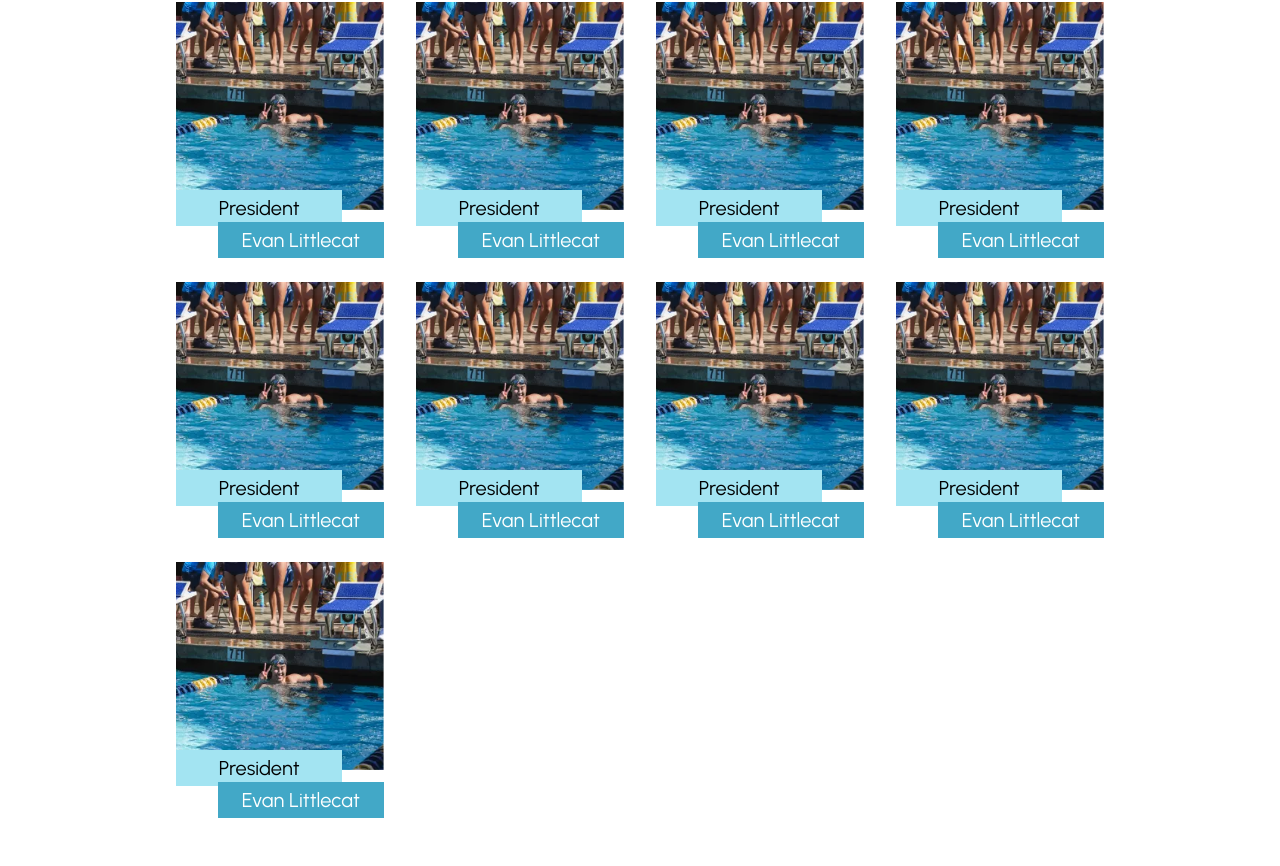
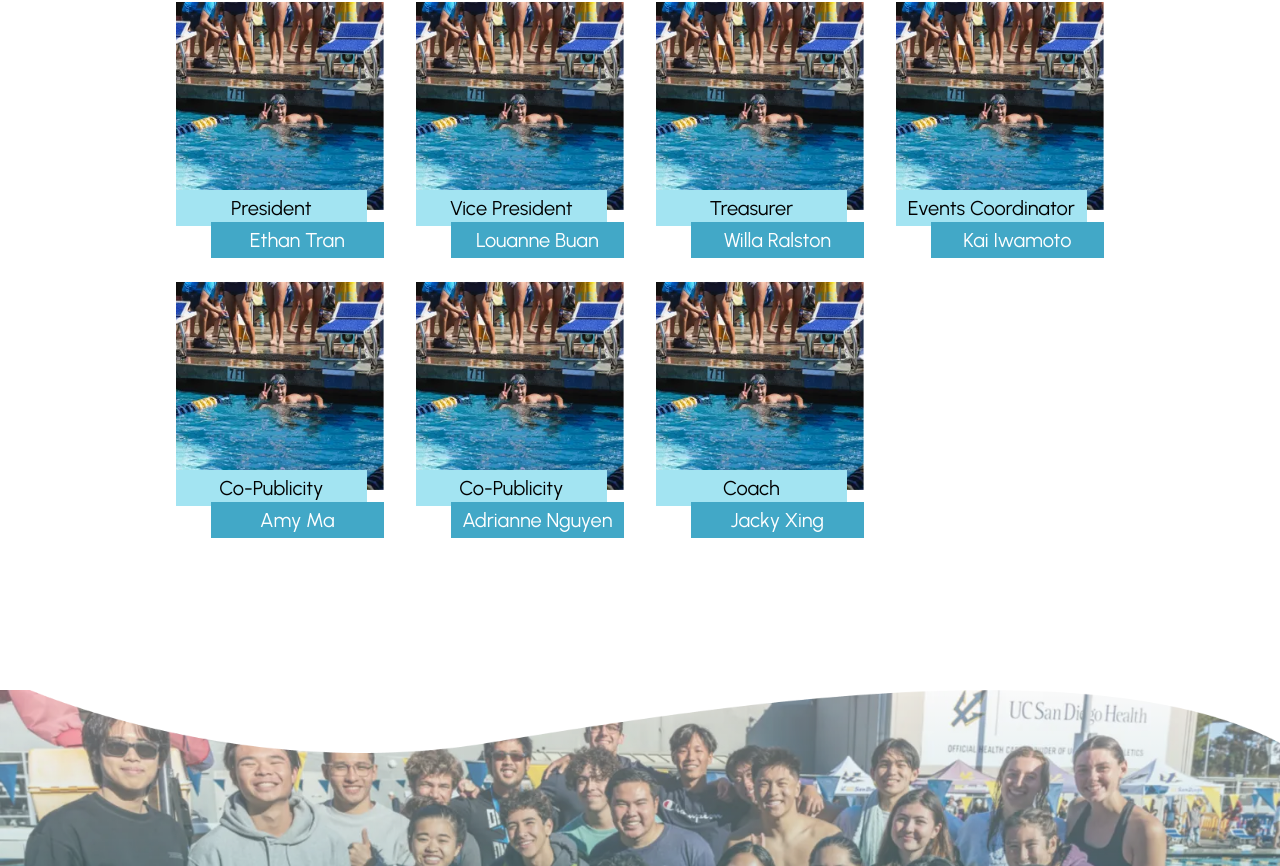
Before and after one commit to acm-ucr/ucr-swim-website, a Next.js app: page /boards in a window 1280 px wide. Shown: the part 654-1520 px from the top of the page. Built offline with nearby package versions, Linux system fonts and the light colour scheme; what tailwindcss-animated would draw is missing.

Commit message:
added board + fixed calendar

```diff
--- a/src/components/board/Board.jsx
+++ b/src/components/board/Board.jsx
@@ -20,7 +20,7 @@ const Board = ({ picture, name, position }) => {
         <p
           className={`${
             inView && "animate-fade-right"
-          } bg-swim-blue-100 w-4/5 p-1 `}
+          } bg-swim-blue-100 w-11/12 p-1 `}
         >
           {position}
         </p>
@@ -28,7 +28,7 @@ const Board = ({ picture, name, position }) => {
           <p
             className={`${
               inView && "animate-fade-left"
-            } bg-swim-blue-200 text-white p-1 -translate-y-1 w-4/5`}
+            } bg-swim-blue-200 text-white p-1 -translate-y-1 w-5/6`}
           >
             {name}
           </p>
--- a/src/components/calendar/CalendarEvents.jsx
+++ b/src/components/calendar/CalendarEvents.jsx
@@ -14,9 +14,6 @@ const CalendarEvents = () => {
   const [events, setEvents] = useState([]);
   const [date, setDate] = useState(new Date());
   const [selectedEvent, setSelectedEvent] = useState(null);
-
-  // const [selectedEvent, setSelectedEvent] = useState(null);
-
   useEffect(() => {
     const startDate = new Date(
       new Date().getTime() - 60 * 60 * 24 * 7 * 10 * 1000
@@ -98,6 +95,7 @@ const CalendarEvents = () => {
         {selectedEvent && (
           <Modal setEvents={setSelectedEvent} events={selectedEvent} />
         )}
+        {console.log(selectedEvent)}
       </div>
     </section>
   );
--- a/src/components/calendar/CustomEvent.jsx
+++ b/src/components/calendar/CustomEvent.jsx
@@ -1,7 +1,7 @@
-const CustomEvent = (event) => {
+const CustomEvent = ({ event }) => {
   return (
-    <div className="bg-swim-blue-200 text-center text-white text-xl h-7 flex items-center justify-center">
-      <p className="whitespace-nowrap m-0">{event.title}</p>
+    <div className="bg-swim-blue-200 text-center text-white text-xl font-bold h-7 flex items-center justify-center">
+      <p className="whitespace-nowrap m-0">{event.summary}</p>
     </div>
   );
 };
--- a/src/components/calendar/Modal.jsx
+++ b/src/components/calendar/Modal.jsx
@@ -2,15 +2,15 @@ import { AiOutlinePlus } from "react-icons/ai";
 
 const Modal = ({ events, setEvents }) => {
   return (
-    <div className="text-white fixed left-1/2 top[56%] -translate-x-1/4 -translate-y-1/2 w-[30vw] bg-swim-blue-200 z-10 drop-shadow-sm">
+    <div className="text-white fixed left-1/2 top-[50%] -translate-x-1/2 -translate-y-1/2 w-[30vw] bg-swim-blue-200 z-10 drop-shadow-sm p-2">
       <div className="flex justify-between items-center">
-        <p className="py-2 px-3 text-lg font-bold">{events.summary}</p>
+        <p className="py-2 px-3 text-4xl font-bold">{events.summary}</p>
         <AiOutlinePlus
           onClick={() => setEvents(null)}
           className="rotate-45 p-0 hover:scale-110 duration-300 hover:cursor-pointer text-2xl 2xl:text-3xl m-3"
         />
       </div>
-      <div className="p-3">
+      <div className="p-3 text-xl">
         <p className="m-0 pl-2 font-bold">{events.location}</p>
         <p className="m-0 pl-2 italic">{events.start.toString()}</p>
         <p className="m-0 pl-2 italic">{events.end.toString()}</p>
--- a/src/data/board.js
+++ b/src/data/board.js
@@ -1,47 +1,37 @@
 export const BOARDS = [
   {
-    name: "Evan Littlecat",
+    name: "Ethan Tran",
     position: "President",
     img: "/board/temp.webp",
   },
   {
-    name: "Evan Littlecat",
-    position: "President",
+    name: "Louanne Buan",
+    position: "Vice President",
     img: "/board/temp.webp",
   },
   {
-    name: "Evan Littlecat",
-    position: "President",
+    name: "Willa Ralston",
+    position: "Treasurer",
     img: "/board/temp.webp",
   },
   {
-    name: "Evan Littlecat",
-    position: "President",
+    name: "Kai Iwamoto",
+    position: "Events Coordinator",
     img: "/board/temp.webp",
   },
   {
-    name: "Evan Littlecat",
-    position: "President",
+    name: "Amy Ma",
+    position: "Co-Publicity",
     img: "/board/temp.webp",
   },
   {
-    name: "Evan Littlecat",
-    position: "President",
+    name: "Adrianne Nguyen",
+    position: "Co-Publicity",
     img: "/board/temp.webp",
   },
   {
-    name: "Evan Littlecat",
-    position: "President",
-    img: "/board/temp.webp",
-  },
-  {
-    name: "Evan Littlecat",
-    position: "President",
-    img: "/board/temp.webp",
-  },
-  {
-    name: "Evan Littlecat",
-    position: "President",
+    name: "Jacky Xing",
+    position: "Coach",
     img: "/board/temp.webp",
   },
 ];
```
